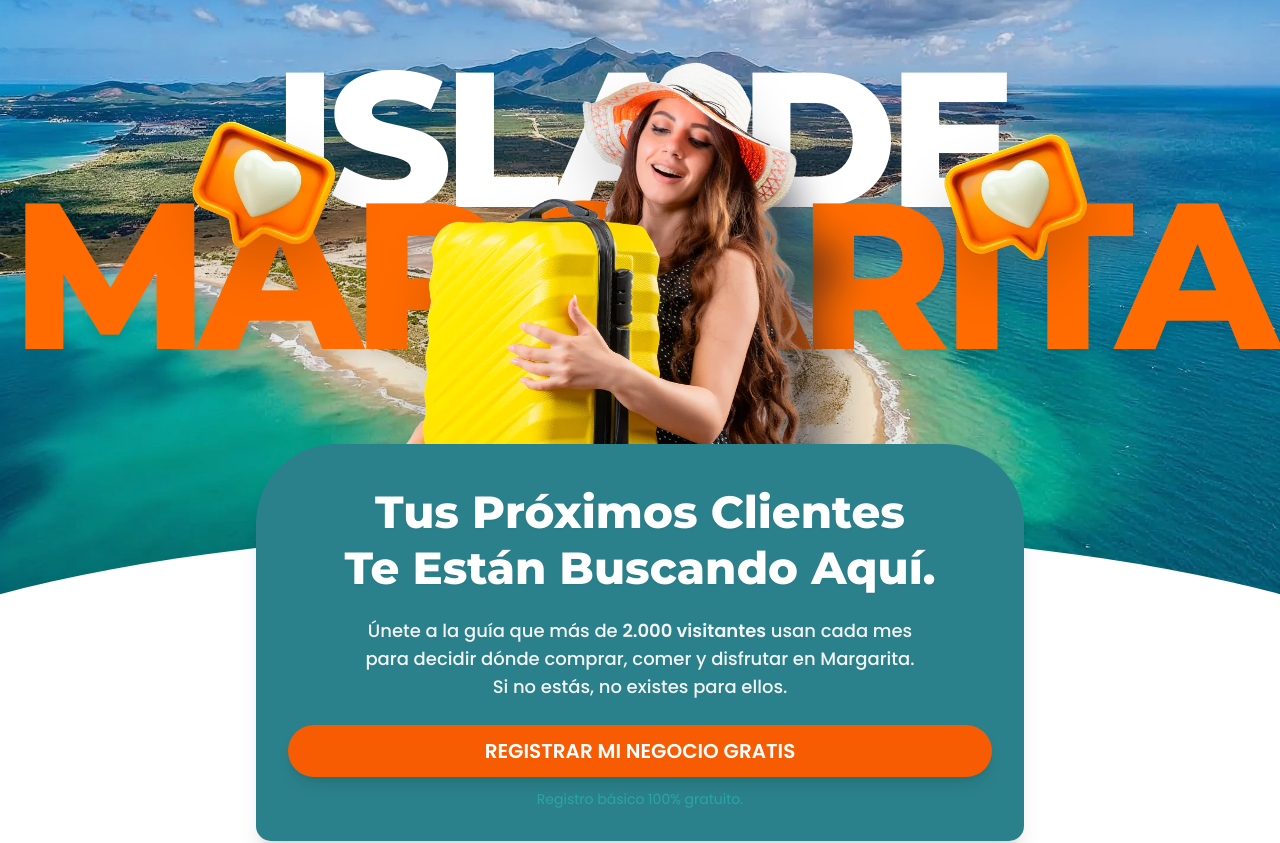
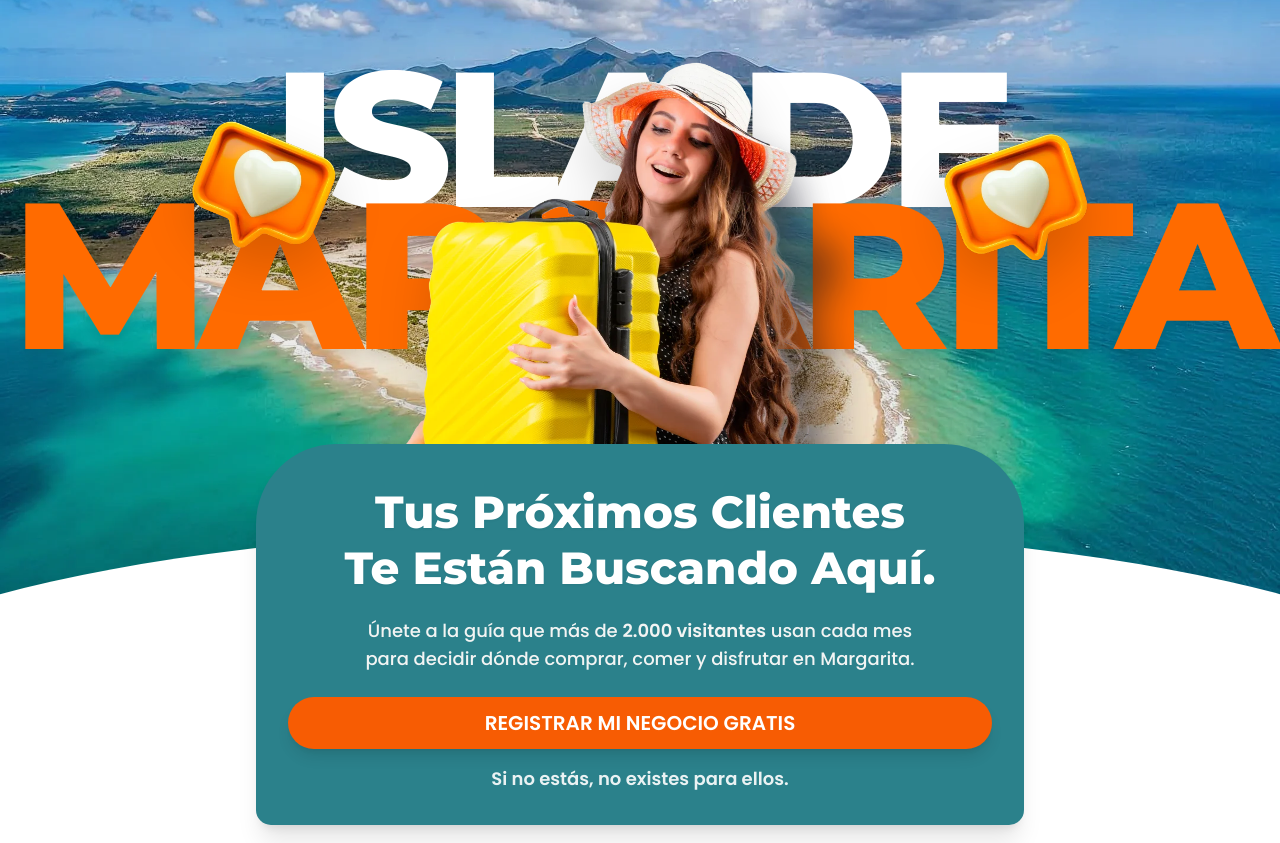
Before and after one commit to ashleyps/guiamargarita-lp, a React (Vite) app: page / in a window 1280 px wide. Shown: the top 843 px of the page. Built offline with nearby package versions, Linux system fonts and the light colour scheme.

Commit message:
content: update hero card slogan placement

```diff
--- a/src/App.tsx
+++ b/src/App.tsx
@@ -93,8 +93,7 @@ function App() {
             </h1>
 
             <p className="font-sans text-brand-offwhite text-sm md:text-lg font-medium leading-relaxed max-w-xl mx-auto mb-5 md:mb-6">
-              Únete a la guía que más de <strong>2.000 visitantes</strong> usan cada mes para decidir dónde comprar, comer y disfrutar en Margarita. <br className="hidden md:block" />
-              Si no estás, no existes para ellos.
+              Únete a la guía que más de <strong>2.000 visitantes</strong> usan cada mes para decidir dónde comprar, comer y disfrutar en Margarita.
             </p>
 
             <a
@@ -103,8 +102,8 @@ function App() {
             >
               <span>REGISTRAR MI NEGOCIO GRATIS</span>
             </a>
-            <p className="mt-3 text-xs md:text-sm text-brand-teal opacity-80">
-              Registro básico 100% gratuito.
+            <p className="mt-4 text-base md:text-lg text-white font-bold opacity-90">
+              Si no estás, no existes para ellos.
             </p>
           </motion.div>
         </div>
```
